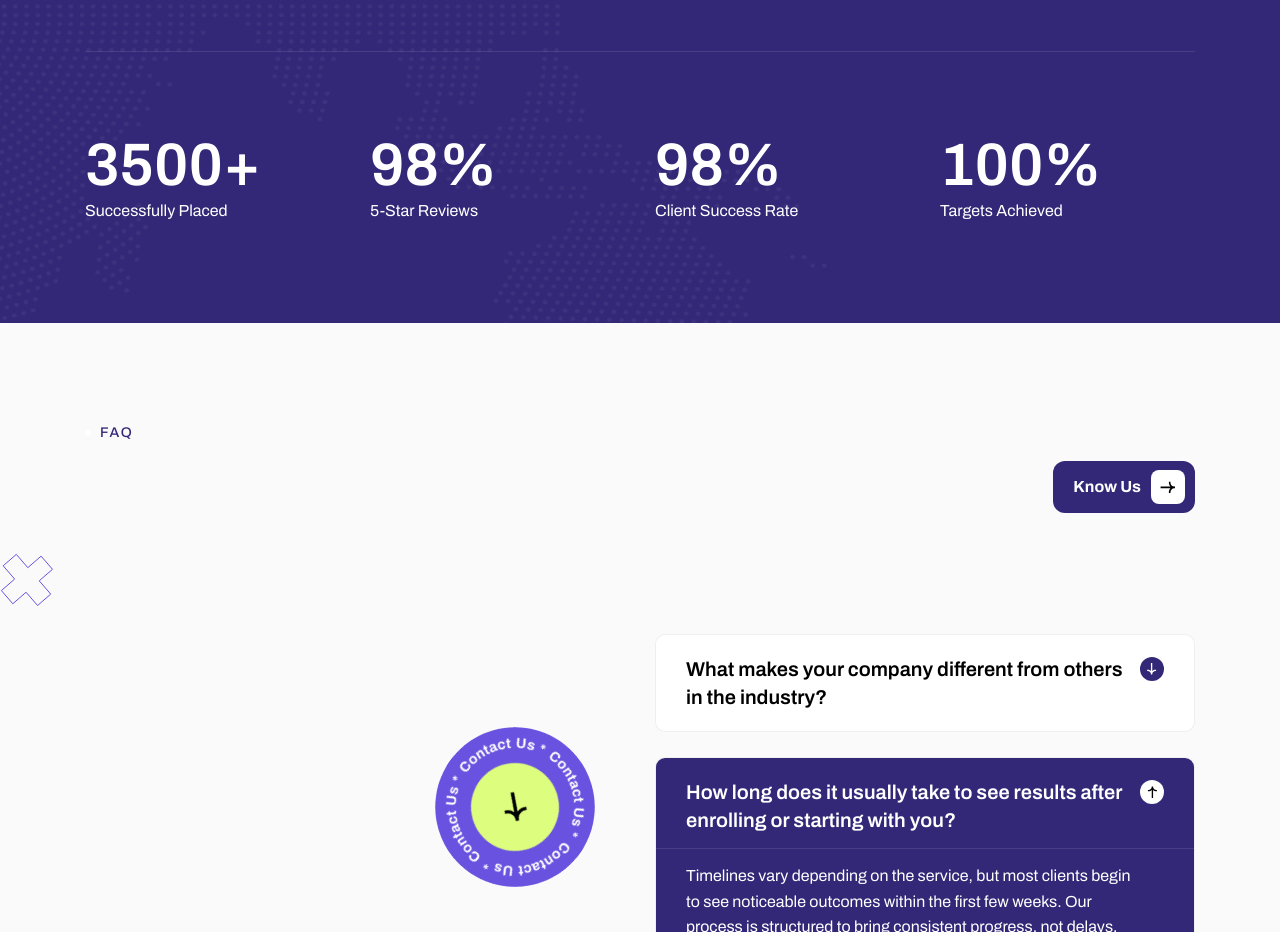
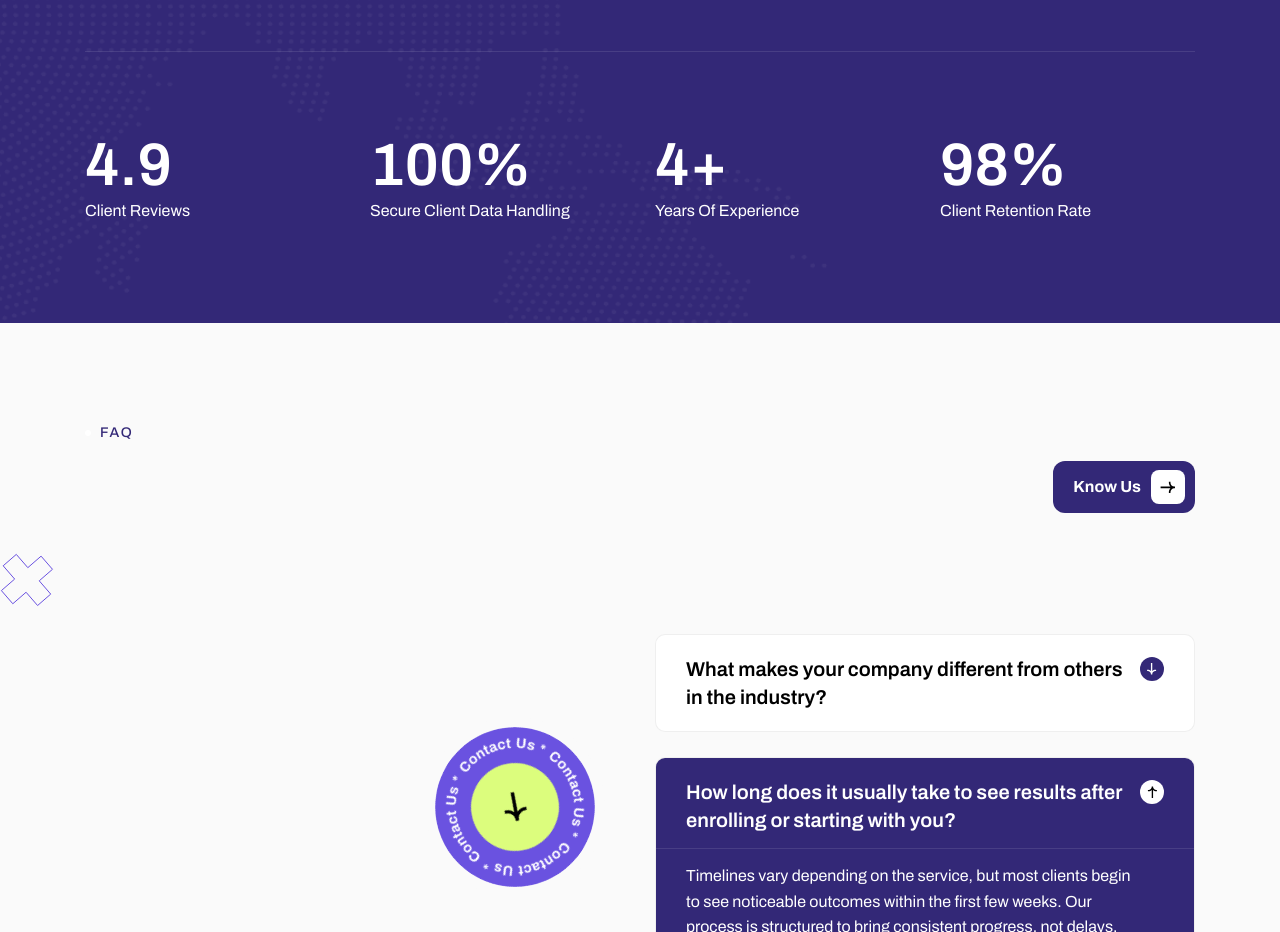
Before and after one commit to Xavierrodgriues/yuvii-dev, a plain HTML site: page index.html in a window 1280 px wide. Shown: the part 7700-8632 px from the top of the page. Drawn offline with Linux system fonts and the light colour scheme; animation ran at ten frames a second.

Commit message:
fix: figures

```diff
--- a/index.html
+++ b/index.html
@@ -1175,29 +1175,29 @@
             <div class="testimonials-counter-list">
               <!-- Testimonials Counter Item Start -->
               <div class="testimonials-counter-item">
-                <h2><span class="counter">3500</span>+</h2>
-                <p>Successfully Placed</p>
+                <h2><span class="counter">4.9</span></h2>
+                <p>Client Reviews</p>
+              </div>
+              <!-- Testimonials Counter Item End -->
+
+              <!-- Testimonials Counter Item Start -->
+              <div class="testimonials-counter-item">
+                <h2><span class="counter">100</span>%</h2>
+                <p>secure client data handling</p>
+              </div>
+              <!-- Testimonials Counter Item End -->
+
+              <!-- Testimonials Counter Item Start -->
+              <div class="testimonials-counter-item">
+                <h2><span class="counter">4</span>+</h2>
+                <p>years of experience</p>
               </div>
               <!-- Testimonials Counter Item End -->
 
               <!-- Testimonials Counter Item Start -->
               <div class="testimonials-counter-item">
                 <h2><span class="counter">98</span>%</h2>
-                <p>5-Star Reviews</p>
-              </div>
-              <!-- Testimonials Counter Item End -->
-
-              <!-- Testimonials Counter Item Start -->
-              <div class="testimonials-counter-item">
-                <h2><span class="counter">98</span>%</h2>
-                <p>Client Success Rate</p>
-              </div>
-              <!-- Testimonials Counter Item End -->
-
-              <!-- Testimonials Counter Item Start -->
-              <div class="testimonials-counter-item">
-                <h2><span class="counter">100</span>%</h2>
-                <p>Targets Achieved</p>
+                <p>client retention rate</p>
               </div>
               <!-- Testimonials Counter Item End -->
             </div>
```
